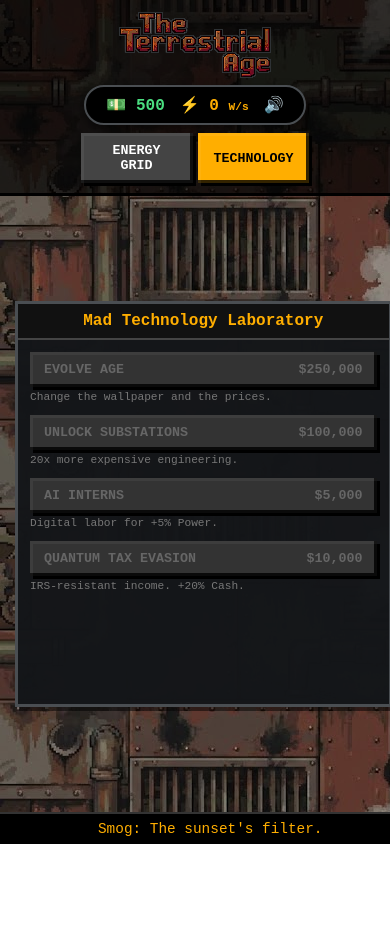
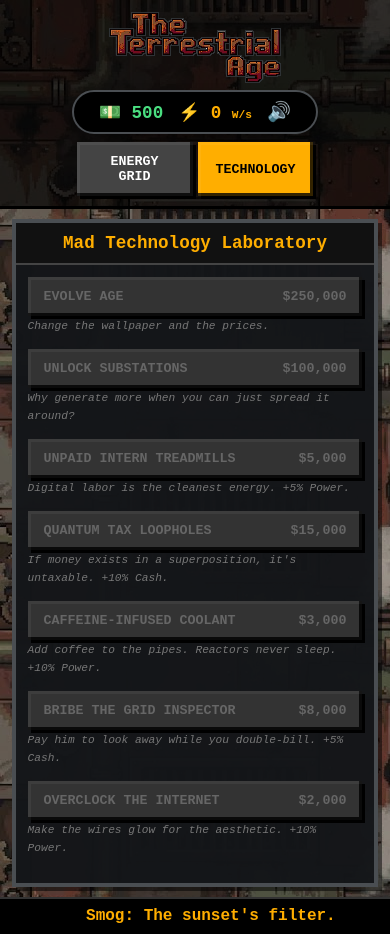
Before and after one commit to JoeySlinger/energy_tycoon, a plain HTML site: page index.html in a window 390 px wide. Both pictures are taken after a click on the button "TECHNOLOGY". Before the commit the page ends 844 px from the top, so only its background shows below. Drawn offline with Linux system fonts and the light colour scheme.

Commit message:
V1.11
Bug fixes

```diff
--- a/index.html
+++ b/index.html
@@ -38,24 +38,24 @@
         }
 
         .main-logo {
-            max-width: 180px; width: 40%; height: auto; max-height: 70px; margin-bottom: 5px;
+            max-width: 180px; width: 45%; height: auto; max-height: 75px; margin-bottom: 5px;
             filter: drop-shadow(1px 0 0 #2e3235) drop-shadow(-1px 0 0 #2e3235) drop-shadow(0 1px 0 #2e3235) drop-shadow(0 -1px 0 #2e3235);
         }
 
         .stats-pill {
             display: flex; align-items: center; justify-content: center; gap: 15px;
-            background: #000; padding: 8px 20px; border: 2px solid var(--panel-border);
+            background: #000; padding: 8px 25px; border: 2px solid var(--panel-border);
             border-radius: 50px; box-shadow: 0 4px 10px rgba(0,0,0,0.5);
             width: fit-content; margin: 0 auto;
         }
 
-        .stat-item { font-size: 1rem; font-weight: bold; white-space: nowrap; }
+        .stat-item { font-size: 1.1rem; font-weight: bold; white-space: nowrap; }
         .stat-item.money { color: var(--money-green); }
         .stat-item.power { color: var(--accent); }
 
         .tab-menu { margin-top: 8px; display: flex; gap: 5px; }
         .pixel-btn {
-            background: #444; border: none; color: #fff; padding: 10px 14px;
+            background: #444; border: none; color: #fff; padding: 12px 16px;
             cursor: pointer; font-family: inherit; font-weight: bold; text-transform: uppercase;
             box-shadow: inset 3px 3px 0 rgba(255,255,255,0.05), inset -3px -3px 0 var(--shadow-dark), 3px 3px 0 #000;
             display: block; width: 100%;
@@ -64,31 +64,32 @@
         .pixel-btn.active { background: var(--accent); color: #000; }
         .pixel-btn:disabled { background: var(--btn-disabled); color: #666; cursor: not-allowed; }
 
-        /* RESPONSIVE STAGE */
+        /* CENTERED RESPONSIVE STAGE */
         #main-stage {
             flex: 1; display: flex; flex-direction: row; flex-wrap: wrap;
             justify-content: center; align-items: flex-start;
-            gap: 15px; padding: 15px;
+            gap: 20px; padding: 15px; width: 100%; box-sizing: border-box;
         }
 
         #grid-frame { background: #000; padding: 8px; border: 3px solid #333; box-shadow: 4px 4px 0 rgba(0,0,0,0.5); }
 
-        /* GRID SCALING */
         #grid {
             display: grid;
             grid-template-columns: repeat(6, 50px);
             grid-template-rows: repeat(6, 50px);
-            gap: 3px;
+            gap: 4px;
         }
 
-        /* MOBILE GRID FIX */
-        @media (max-width: 600px) {
+        /* MOBILE ALIGNMENT FIX */
+        @media (max-width: 700px) {
+            #main-stage { flex-direction: column; align-items: center; padding: 10px; }
             #grid {
                 grid-template-columns: repeat(6, 14vw);
                 grid-template-rows: repeat(6, 14vw);
+                max-width: 90vw;
             }
-            #main-stage { flex-direction: column; align-items: center; }
-            #console-panel { width: 95vw !important; height: auto !important; min-height: 400px; }
+            #grid-frame { width: fit-content; margin: 0 auto; }
+            #console-panel { width: 92vw !important; margin: 0 auto; height: auto !important; min-height: 420px; }
         }
 
         .cell { background: #2e3235; border: 1px solid #444; position: relative; cursor: pointer; }
@@ -98,24 +99,24 @@
 
         /* CONSOLE PANEL */
         #console-panel {
-            width: 360px; height: 450px; background: var(--panel-bg);
-            border: 3px solid var(--panel-border); box-shadow: 4px 4px 0 rgba(0,0,0,0.5);
+            width: 360px; height: 480px; background: var(--panel-bg);
+            border: 4px solid var(--panel-border); box-shadow: 4px 4px 0 rgba(0,0,0,0.5);
             display: flex; flex-direction: column; overflow: hidden;
         }
 
-        .panel-header { background: #111; padding: 8px; border-bottom: 2px solid #444; font-weight: bold; text-align: center; color: var(--accent); }
+        .panel-header { background: #111; padding: 10px; border-bottom: 2px solid #444; font-weight: bold; text-align: center; color: var(--accent); font-size: 1.1rem; }
         .scroll-area { flex: 1; overflow-y: auto; padding: 12px; }
 
-        .data-row { display: flex; justify-content: space-between; margin-bottom: 6px; padding-bottom: 3px; border-bottom: 1px solid #333; }
+        .data-row { display: flex; justify-content: space-between; margin-bottom: 8px; padding-bottom: 4px; border-bottom: 1px solid #333; }
         .data-label { color: #888; font-size: 0.85rem; }
 
         .action-footer {
             background: #15171a; border-top: 3px solid #000;
-            padding: 10px; display: grid; grid-template-columns: 1fr; gap: 8px;
+            padding: 12px; display: grid; grid-template-columns: 1fr; gap: 10px;
         }
 
-        #footer-news { height: 30px; background: #000; border-top: 2px solid #333; overflow: hidden; line-height: 30px; font-size: 0.9rem; }
-        #ticker-text { display: inline-block; white-space: nowrap; padding-left: 100%; animation: ticker 25s linear infinite; color: var(--accent); }
+        #footer-news { height: 35px; background: #000; border-top: 2px solid #333; overflow: hidden; line-height: 35px; font-size: 1rem; }
+        #ticker-text { display: inline-block; white-space: nowrap; padding-left: 100%; animation: ticker 25s linear infinite; color: var(--accent); font-weight: bold; }
         @keyframes ticker { 0% { transform: translate(0, 0); } 100% { transform: translate(-150%, 0); } }
 
         .hidden { display: none !important; }
@@ -128,7 +129,7 @@
     <div class="stats-pill">
         <div class="stat-item money">💵 <span id="money">0</span></div>
         <div class="stat-item power">⚡ <span id="pps">0</span> <small style="font-size:0.7rem">W/s</small></div>
-        <div id="mute-toggle" onclick="toggleMute()" style="cursor:pointer;">🔊</div>
+        <div id="mute-toggle" onclick="toggleMute()" style="cursor:pointer; font-size: 1.2rem;">🔊</div>
     </div>
     <nav class="tab-menu">
         <button id="tab-grid-btn" class="pixel-btn active" onclick="showTab('grid')">Energy Grid</button>
@@ -142,31 +143,32 @@
         <div id="console-panel">
             <div class="panel-header" id="panel-title">System Console</div>
             <div class="scroll-area" id="console-content">
-                <div id="ins-welcome" style="text-align: center; padding-top: 40px; color: #666;">
-                    <p>TAP A SECTOR TO BEGIN</p>
+                <div id="ins-welcome" style="text-align: center; padding-top: 50px; color: #666;">
+                    <p>TAP A GRID SECTOR</p>
+                    <p style="font-size: 0.7rem;">READY FOR COMMANDS</p>
                 </div>
                 <div id="ins-shop" class="hidden"><div id="shop-items"></div></div>
                 <div id="ins-manage" class="hidden">
-                    <img id="ins-img" style="width:60px; height:60px; display:block; margin: 0 auto 10px; border:2px solid #444; background:#222;">
+                    <img id="ins-img" style="width:70px; height:70px; display:block; margin: 0 auto 10px; border:2px solid #444; background:#222;">
                     <div class="data-row"><span class="data-label">Unit:</span><span class="data-value" id="ins-name" style="color:var(--accent)"></span></div>
                     <div class="data-row"><span class="data-label">Level:</span><span class="data-value" id="ins-lv"></span></div>
                     <div class="data-row"><span class="data-label">Yield:</span><span class="data-value" id="ins-out"></span></div>
                 </div>
                 <div id="ins-away" class="hidden">
-                    <h3 style="color:var(--money-green); text-align:center;">OFFLINE EARNINGS</h3>
-                    <div class="data-row"><span class="data-label">Duration:</span><span class="data-value" id="away-time"></span></div>
-                    <div class="data-row"><span class="data-label">Recovered:</span><span class="data-value" id="away-cash" style="color:var(--money-green)"></span></div>
+                    <h3 style="color:var(--money-green); text-align:center;">OFFLINE RECOVERY</h3>
+                    <div class="data-row"><span class="data-label">Away Time:</span><span class="data-value" id="away-time"></span></div>
+                    <div class="data-row"><span class="data-label">Generated:</span><span class="data-value" id="away-cash" style="color:var(--money-green)"></span></div>
                 </div>
             </div>
             <div id="console-actions" class="action-footer hidden">
-                <button id="btn-upgrade" class="pixel-btn" onclick="upgradeSelected()">Upgrade</button>
+                <button id="btn-upgrade" class="pixel-btn" onclick="upgradeSelected()">Upgrade Unit</button>
                 <button id="btn-deconstruct" class="pixel-btn" style="background:#822;" onclick="deconstructSelected()">Deconstruct</button>
                 <button id="btn-away-close" class="pixel-btn hidden" onclick="acknowledgeAway()">Acknowledge</button>
             </div>
         </div>
     </div>
     <div id="tech-view" class="hidden">
-        <div id="console-panel" style="width: 500px; height: 450px;">
+        <div id="console-panel" style="width: 500px; height: 480px;">
             <div class="panel-header">Mad Technology Laboratory</div>
             <div class="scroll-area" id="tech-container"></div>
         </div>
@@ -190,14 +192,14 @@
         { id: 10, name: "Substation", cost: 20000, prod: 0, img: "substation.jpg", tier: 1, isSpecial: true }
     ];
 
-    const NEWS_JOKES = ["Coal is 'vintage solar'.", "AI Interns demand RAM.", "Smog: The sunset's filter.", "Fusion is always 30 years away."];
+    const NEWS = ["Coal is 'vintage solar'.", "AI Interns demand RAM.", "Smog: The sunset's filter.", "Fusion is always 30 years away."];
 
-    let state = { money: 500, tier: 1, grid: Array(36).fill(null), selectedIdx: null, tech: { gridLv: 0, interns: 0, cloud: 0, substationUnlocked: false }, mute: false, lastSaved: Date.now() };
+    let state = { money: 500, tier: 1, grid: Array(36).fill(null), selectedIdx: null, tech: { gridLv: 0, interns: 0, tax: 0, caffeine: 0, bribe: 0, substationUnlocked: false }, mute: false, lastSaved: Date.now() };
     const sounds = { buy: new Audio('assets/buy.mp3'), hum: new Audio('assets/hum.mp3') };
     sounds.hum.loop = true;
 
     window.onload = () => {
-        const saved = localStorage.getItem('energyTycoon_MobileBuild_v1');
+        const saved = localStorage.getItem('energyTycoon_MobileCentred_v1');
         if (saved) { state = JSON.parse(saved); calculateOfflineEarnings(); }
         createGrid(); renderGrid(); updateUI();
         setInterval(gameLoop, 100);
@@ -206,7 +208,7 @@
         updateTicker();
     };
 
-    function saveGame() { state.lastSaved = Date.now(); localStorage.setItem('energyTycoon_MobileBuild_v1', JSON.stringify(state)); }
+    function saveGame() { state.lastSaved = Date.now(); localStorage.setItem('energyTycoon_MobileCentred_v1', JSON.stringify(state)); }
 
     function calculateOfflineEarnings() {
         const now = Date.now();
@@ -214,7 +216,9 @@
         if (secondsAway < 60) return;
         let totalPPS = 0;
         state.grid.forEach(c => { if(c && !PLANTS[c.id].isSpecial) totalPPS += (PLANTS[c.id].prod * Math.pow(2, c.level - 1)); });
-        const earned = (totalPPS * secondsAway * (1 + state.tech.gridLv * 0.1) * (1 + state.tech.interns * 0.05)) * (1 + state.tech.cloud * 0.2);
+        const generation = totalPPS * (1 + state.tech.gridLv * 0.1) * (1 + state.tech.interns * 0.05) * (1 + state.tech.caffeine * 0.1);
+        const cashMult = 1 + (state.tech.tax * 0.1) + (state.tech.bribe * 0.05);
+        const earned = (generation * secondsAway) * cashMult;
         state.money += earned;
         showAwayReport(secondsAway, earned);
     }
@@ -300,8 +304,9 @@
     function gameLoop() {
         let total = 0;
         state.grid.forEach((c) => { if(c && !PLANTS[c.id].isSpecial) total += (PLANTS[c.id].prod * Math.pow(2, c.level - 1)); });
-        const generation = total * (1 + state.tech.gridLv * 0.1) * (1 + state.tech.interns * 0.05);
-        state.money += (generation / 10) * (1 + state.tech.cloud * 0.2);
+        const generation = total * (1 + state.tech.gridLv * 0.1) * (1 + state.tech.interns * 0.05) * (1 + state.tech.caffeine * 0.1);
+        const cashMult = 1 + (state.tech.tax * 0.1) + (state.tech.bribe * 0.05);
+        state.money += (generation / 10) * cashMult;
         document.getElementById('money').innerText = Math.floor(state.money).toLocaleString();
         document.getElementById('pps').innerText = Math.floor(generation).toLocaleString();
         if (!document.getElementById('ins-shop').classList.contains('hidden')) {
@@ -339,19 +344,23 @@
             const cost = state.tier === 1 ? 250000 : 50000000;
             createTech(cont, "EVOLVE AGE", cost, "Change the wallpaper and the prices.", () => { state.tier++; updateUI(); });
         }
-        if (!state.tech.substationUnlocked) createTech(cont, "UNLOCK SUBSTATIONS", 100000, "20x more expensive engineering.", () => state.tech.substationUnlocked = true);
-        createTech(cont, "AI INTERNS", 5000 * Math.pow(4, state.tech.interns), "Digital labor for +5% Power.", () => state.tech.interns++);
-        createTech(cont, "QUANTUM TAX EVASION", 10000 * Math.pow(5, state.tech.cloud), "IRS-resistant income. +20% Cash.", () => state.tech.cloud++);
+        if (!state.tech.substationUnlocked) createTech(cont, "UNLOCK SUBSTATIONS", 100000, "Why generate more when you can just spread it around?", () => state.tech.substationUnlocked = true);
+
+        createTech(cont, "UNPAID INTERN TREADMILLS", 5000 * Math.pow(4, state.tech.interns), "Digital labor is the cleanest energy. +5% Power.", () => state.tech.interns++);
+        createTech(cont, "QUANTUM TAX LOOPHOLES", 15000 * Math.pow(6, state.tech.tax), "If money exists in a superposition, it's untaxable. +10% Cash.", () => state.tech.tax++);
+        createTech(cont, "CAFFEINE-INFUSED COOLANT", 3000 * Math.pow(3, state.tech.caffeine), "Add coffee to the pipes. Reactors never sleep. +10% Power.", () => state.tech.caffeine++);
+        createTech(cont, "BRIBE THE GRID INSPECTOR", 8000 * Math.pow(5, state.tech.bribe), "Pay him to look away while you double-bill. +5% Cash.", () => state.tech.bribe++);
+        createTech(cont, "OVERCLOCK THE INTERNET", 2000 * Math.pow(2, state.tech.gridLv), "Make the wires glow for the aesthetic. +10% Power.", () => state.tech.gridLv++);
     }
 
     function createTech(cont, label, cost, sub, action) {
-        const div = document.createElement('div'); div.style.marginBottom = "10px";
+        const div = document.createElement('div'); div.style.marginBottom = "15px";
         const b = document.createElement('button'); b.className = 'pixel-btn'; b.dataset.cost = cost;
         b.disabled = state.money < cost;
         b.innerHTML = `<div style="display:flex; justify-content:space-between"><span>${label}</span> <span>$${cost.toLocaleString()}</span></div>`;
         b.onclick = () => { if(state.money >= cost) { state.money -= cost; action(); playSound('buy'); renderTech(); }};
         div.appendChild(b);
-        const s = document.createElement('span'); s.style.fontSize="0.7rem"; s.style.color="#777"; s.innerText = sub;
+        const s = document.createElement('span'); s.style.fontSize="0.7rem"; s.style.color="#777"; s.style.fontStyle="italic"; s.innerText = sub;
         div.appendChild(s);
         cont.appendChild(div);
     }
@@ -368,7 +377,7 @@
     }
 
     function updateUI() { document.body.setAttribute('data-tier', state.tier); document.getElementById('logo').src = `assets/logo${state.tier}.png`; }
-    function updateTicker() { document.getElementById('ticker-text').innerText = NEWS_JOKES[Math.floor(Math.random()*NEWS_JOKES.length)]; }
+    function updateTicker() { document.getElementById('ticker-text').innerText = NEWS[Math.floor(Math.random()*NEWS.length)]; }
     function toggleMute() { state.mute = !state.mute; document.getElementById('mute-toggle').innerText = state.mute ? "🔇" : "🔊"; if(state.mute) sounds.hum.pause(); }
     function playSound(n) { if(!state.mute) sounds[n].play(); }
 </script>
```
